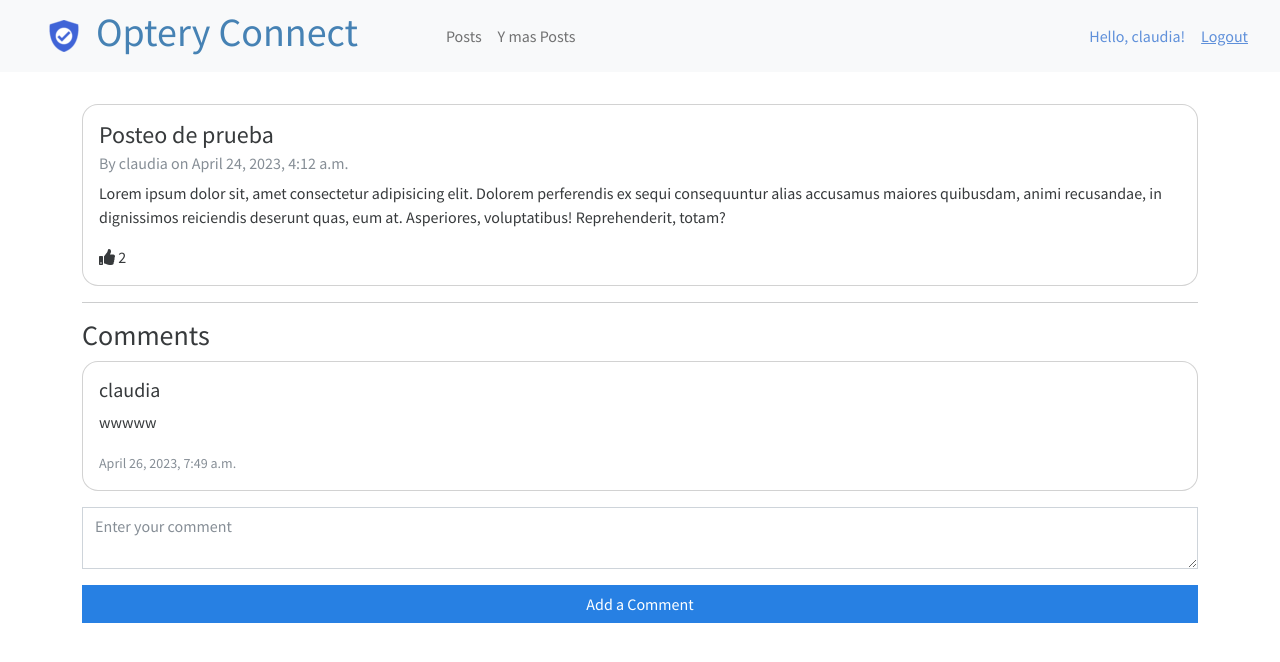
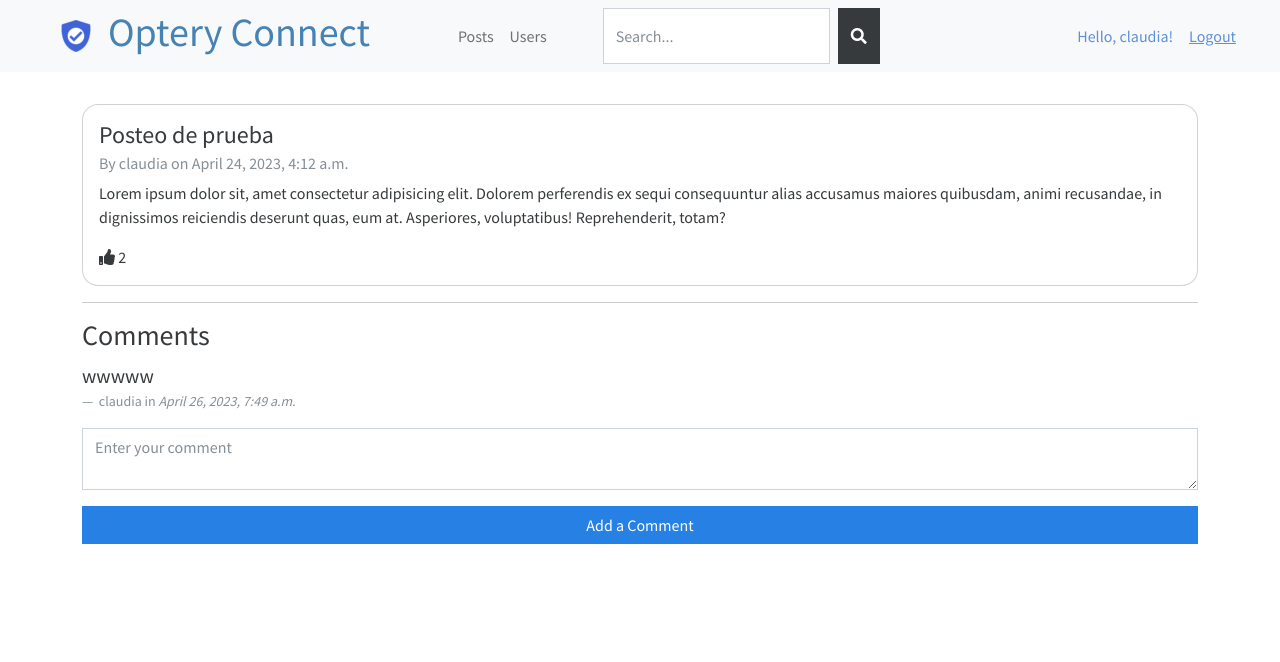
Before and after one commit to claugf/optery_django_project, a Django app: page /social/posts/1/ in a window 1280 px wide. Shown: the top 662 px of the page. Run offline with Django 4.2, Linux system fonts and the light colour scheme; a user stored in the database is signed in; data comes from the database, SQL or seed files in the repository; both versions use the stored data as it was after the commit; some libraries are stand-ins or nearby versions.

Commit message:
Add search feature

```diff
--- a/social/urls.py
+++ b/social/urls.py
@@ -1,5 +1,5 @@
 from django.urls import path
-from .views import post_list, like_post, post_detail, add_comment
+from .views import post_list, like_post, post_detail, add_comment, search_view
 
 
 app_name = 'social'
@@ -9,4 +9,5 @@ urlpatterns = [
     path('posts/<int:post_id>/', post_detail, name='post_detail'),
     path('posts/<int:post_id>/like/', like_post, name='like_post'),
     path('posts/<int:post_id>/add_comment/', add_comment, name='add_comment'),
+    path('posts/search/', search_view, name='search'),
 ]
--- a/social/views.py
+++ b/social/views.py
@@ -1,8 +1,10 @@
 from django.shortcuts import render, get_object_or_404
 from django.views.decorators.http import require_POST
+from django.contrib.auth.decorators import login_required
 from django.http import JsonResponse
+
+from django.contrib.auth.models import User
 from django.db.models import Count
-from django.contrib.auth.decorators import login_required
 from .models import Post, Like, Comment
 
 
@@ -59,3 +61,23 @@ def add_comment(request, post_id):
         return JsonResponse(data)
     else:
         return JsonResponse({'success': False})
+
+
+@login_required
+def search_view(request):
+    query = request.GET.get('q')
+
+    if query:
+        users = User.objects.filter(username__icontains=query)
+        posts = Post.objects.filter(title__icontains=query)
+    else:
+        users = None
+        posts = None
+
+    context = {
+        'users': users,
+        'posts': posts,
+        'query': query,
+    }
+
+    return render(request, 'social/search.html', context)
--- a/static/css/main.css
+++ b/static/css/main.css
@@ -24,6 +24,10 @@
     align-items: center;
 }
 
+.d-flex {
+    margin-left: 3rem;
+}
+
 /* Cards */
 .card {
     border-radius: 1rem;
--- a/templates/partials/_messages.html
+++ b/templates/partials/_messages.html
@@ -2,9 +2,7 @@
 {% for error in errors %}
 <div class="alert alert-warning alert-dismissible fade show" role="alert">
     {{error.msg}}
-    <button type="button" class="close" data-dismiss="alert" aria-label="Close">
-        <span aria-hidden="true">&times;</span>
-    </button>
+    <button type="button" class="btn-close" data-bs-dismiss="alert"></button>
 </div>
 {% endfor %}
 {% endif %}
@@ -15,6 +13,7 @@
         {% for message in messages %}
         <div class="alert alert-{{ message.tags }} alert-dismissible fade show" role="alert">
             <p>{{message}}</p>
+            <button type="button" class="btn-close" data-bs-dismiss="alert"></button>
         </div>
         {% endfor %}
     </div>
--- a/templates/partials/_navbar.html
+++ b/templates/partials/_navbar.html
@@ -5,7 +5,7 @@
 </style>
 
 <nav class="navbar navbar-expand-lg navbar-light bg-light">
-
+    <div class="container-fluid">
         {% if user.is_authenticated %}
         <a href="{% url 'social:posts' %}"><img src="{% static 'img/logo.png' %}"
                 style="padding-right:1rem; padding-left:3rem"></a>
@@ -25,8 +25,12 @@
                     <a class="nav-item nav-link" href="{% url 'social:posts' %}">Posts</a>
                 </li>
                 <li class="nav-item">
-                <a class="nav-item nav-link" href="{% url 'social:posts' %}">Y mas Posts</a>
+                    <a class="nav-item nav-link" href="{% url 'social:posts' %}">Users</a>
                 </li>
+                <form class="d-flex" method="get" action="{% url 'social:search' %}" style="margin-left: 3rem;">
+                    <input class="form-control me-sm-2" type="search" name="q" placeholder="Search...">
+                    <button class="btn btn-secondary my-2 my-sm-0" type="submit"><i class="fa fa-search"></i></button>
+                </form>
                 {% endif %}
             </div>
         </div>
@@ -34,4 +38,5 @@
         <span class="hello-msg">Hello, {{request.user}}!</span>
         <span><a class="hello-msg m2" href="{% url 'accounts:logout' %}">Logout</a></span>
         {% endif %}
+    </div>
 </nav>
--- a/templates/social/post_detail.html
+++ b/templates/social/post_detail.html
@@ -20,13 +20,15 @@
 
     <div class="comments" id="comments" hx-get="{% url 'social:post_detail' post.id %}">
         {% for comment in comments %}
-        <div class="card">
-            <div class="card-body">
-                <h5 class="card-title">{{ comment.user.username }}</h5>
-                <p class="card-text">{{ comment.content }}</p>
-                <p class="card-text"><small class="text-muted">{{ comment.date_posted }}</small></p>
-            </div>
-        </div>
+        <figure>
+            <blockquote class="blockquote">
+                <p class="mb-0">{{ comment.content }}</p>
+
+            </blockquote>
+            <figcaption class="blockquote-footer">
+                {{ comment.user.username }} in <cite title="Source Title">{{ comment.date_posted }}</cite>
+            </figcaption>
+        </figure>
         {% empty %}
         <p>No comments yet.</p>
         {% endfor %}
```
Also changed, not shown: templates/social/search.html (added, +30 -0 lines), db.sqlite3. Lines whose indentation alone changed are shown as unchanged.
